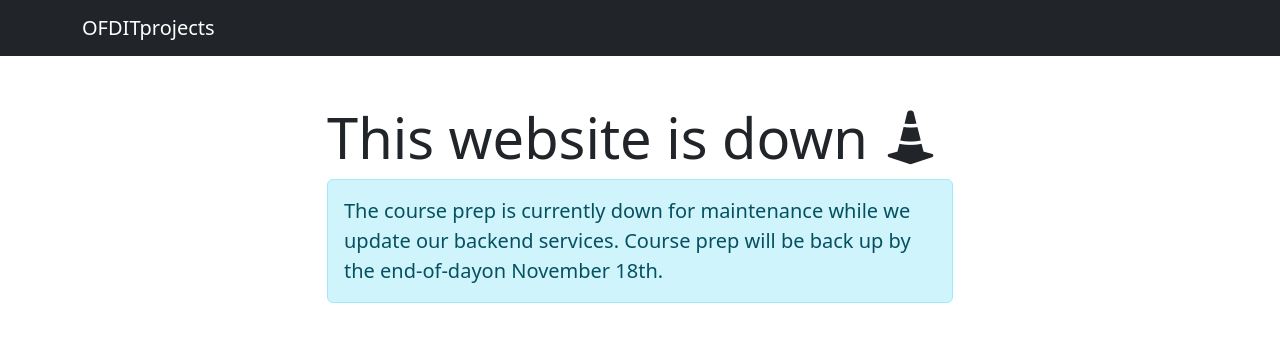
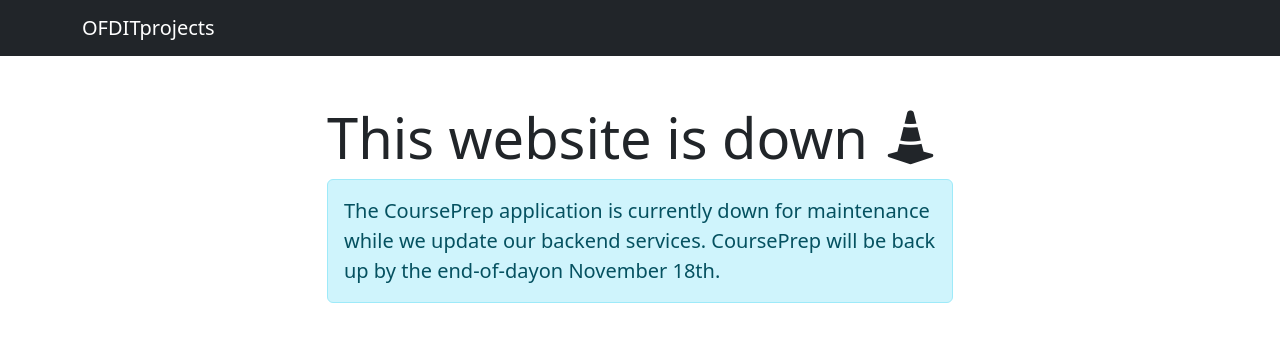
Before and after one commit to OFDIT/maintance-html, a plain HTML site: page index.html in a window 1280 px wide. Drawn offline with nearby package versions, Linux system fonts and the light colour scheme.

Commit message:
Fixed typo

```diff
--- a/index.html
+++ b/index.html
@@ -8,6 +8,7 @@
     <link rel="stylesheet" href="https://cdn.jsdelivr.net/npm/bootstrap-icons@1.11.2/font/bootstrap-icons.min.css">
     <link href="https://cdn.jsdelivr.net/npm/bootstrap@5.3.0/dist/css/bootstrap.min.css" rel="stylesheet"
         integrity="sha384-9ndCyUaIbzAi2FUVXJi0CjmCapSmO7SnpJef0486qhLnuZ2cdeRhO02iuK6FUUVM" crossorigin="anonymous">
+    <link rel="stylesheet" href="styles.css">
 </head>
 
 <body>
@@ -23,7 +24,7 @@
         <div class="px-0">
             <div class="alert alert-info" role="alert">
                 <span class="fs-5">
-                    The course prep is currently down for maintenance while we update our backend services. Course prep will be back up by the end-of-dayon November 18th.
+                    The CoursePrep application is currently down for maintenance while we update our backend services. CoursePrep will be back up by the end-of-dayon November 18th.
                 </span>
             </div>
         </div>
```
